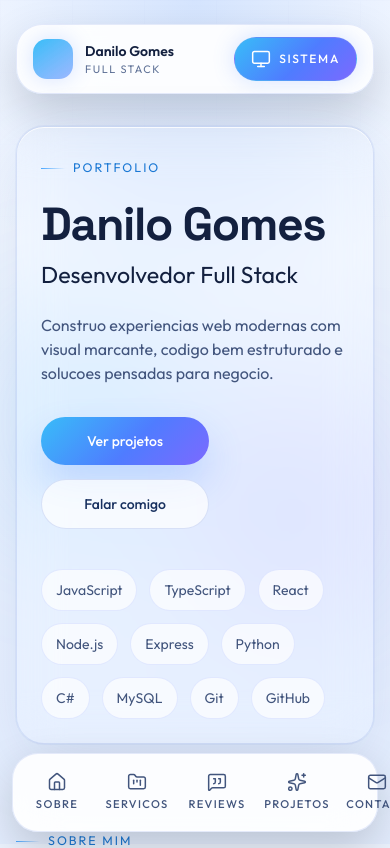
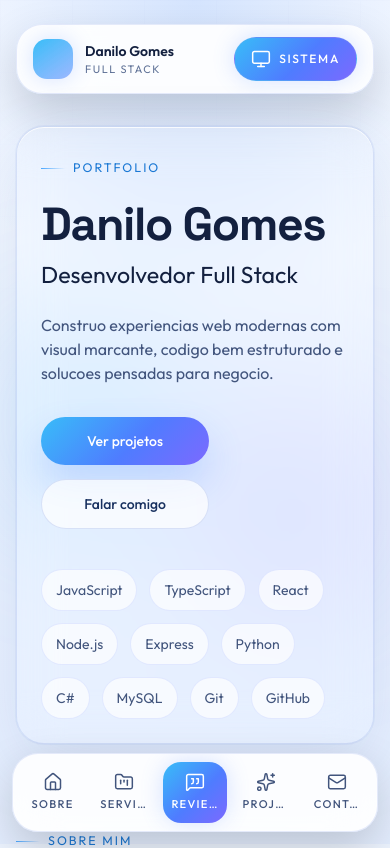
Before and after one commit to danilodg/danilodg.github.io, a React (Vite) app: page / in a window 390 px wide. Shown: the top 848 px of the page. Built offline with nearby package versions, Linux system fonts and the light colour scheme.

Commit message:
Refine mobile nav behavior on narrow screens

```diff
--- a/src/components/SiteHeader.tsx
+++ b/src/components/SiteHeader.tsx
@@ -1,4 +1,4 @@
-import { useEffect, useRef, useState } from 'react'
+import { useEffect, useMemo, useRef, useState } from 'react'
 import type { ReactNode } from 'react'
 
 import { FolderKanban, House, Mail, MessageSquareQuote, Monitor, MoonStar, Sparkles, SunMedium } from 'lucide-react'
@@ -87,20 +87,31 @@ function MobileRailButton({ href, icon, label, onClick, isActive = false }: NavI
       {...(href ? { href } : { onClick, type: 'button' as const })}
       aria-current={isActive ? 'page' : undefined}
       className={[
-        'flex min-w-[72px] flex-1 flex-col items-center justify-center gap-1 rounded-[18px] px-3 py-2.5 text-[0.7rem] font-medium uppercase tracking-[0.12em] transition',
+        'flex min-w-0 flex-1 flex-col items-center justify-center gap-1 rounded-[18px] px-2 py-2.5 text-[0.7rem] font-medium uppercase tracking-[0.12em] transition-[flex-grow,background-color,color,box-shadow] duration-200 max-[360px]:gap-0.5 max-[360px]:px-1 max-[360px]:py-2 max-[360px]:text-[0.58rem] max-[360px]:tracking-[0.08em]',
+        isActive ? 'max-[360px]:flex-[1.35]' : 'max-[360px]:flex-[0.8]',
         isActive
           ? 'bg-[linear-gradient(135deg,var(--accent-start),var(--accent-mid)_55%,var(--accent-end))] text-white shadow-[0_0_22px_var(--accent-shadow)]'
           : 'text-[color:var(--text-soft)]',
       ].join(' ')}
     >
       <span>{icon}</span>
-      <span>{label}</span>
+      <span
+        className={[
+          'max-w-full truncate transition-all duration-200',
+          isActive
+            ? 'max-[360px]:max-w-full max-[360px]:opacity-100'
+            : 'max-[360px]:max-h-0 max-[360px]:max-w-0 max-[360px]:opacity-0',
+        ].join(' ')}
+      >
+        {label}
+      </span>
     </Component>
   )
 }
 
 export function SiteHeader({ effectiveTheme, themeMode, onSelectTheme }: SiteHeaderProps) {
   const [expandedItem, setExpandedItem] = useState<string | null>(null)
+  const [activeSection, setActiveSection] = useState<string | null>(null)
   const themeLockTimeoutRef = useRef<number | null>(null)
 
   useEffect(() => {
@@ -111,15 +122,78 @@ export function SiteHeader({ effectiveTheme, themeMode, onSelectTheme }: SiteHea
     }
   }, [])
 
-  const links: NavItem[] = [
+  const links: NavItem[] = useMemo(() => [
     { id: 'sobre', href: '#sobre', icon: <House className="h-5 w-5" strokeWidth={1.8} />, label: 'Sobre' },
     { id: 'projetos', href: '#projetos', icon: <FolderKanban className="h-5 w-5" strokeWidth={1.8} />, label: 'Servicos' },
     { id: 'recomendacoes', href: '#recomendacoes', icon: <MessageSquareQuote className="h-5 w-5" strokeWidth={1.8} />, label: 'Reviews' },
     { id: 'servicos', href: '#servicos', icon: <Sparkles className="h-5 w-5" strokeWidth={1.8} />, label: 'Projetos' },
     { id: 'contato', href: '#contato', icon: <Mail className="h-5 w-5" strokeWidth={1.8} />, label: 'Contato' },
-  ]
+  ], [])
 
   const nextThemeMode: ThemeMode = themeMode === 'system' ? 'light' : themeMode === 'light' ? 'dark' : 'system'
+
+  useEffect(() => {
+    let frameId: number | null = null
+    const sectionIds = links.map((item) => item.id)
+
+    const updateActiveSection = () => {
+      const viewportLine = window.innerHeight * 0.45
+      let nextSection: string | null = null
+      let closestDistance = Number.POSITIVE_INFINITY
+      let firstSectionTop = Number.POSITIVE_INFINITY
+
+      for (const sectionId of sectionIds) {
+        const section = document.getElementById(sectionId)
+        if (!section) {
+          continue
+        }
+
+        const rect = section.getBoundingClientRect()
+        firstSectionTop = Math.min(firstSectionTop, rect.top)
+
+        const distance = rect.top <= viewportLine && rect.bottom >= viewportLine
+          ? 0
+          : Math.min(Math.abs(rect.top - viewportLine), Math.abs(rect.bottom - viewportLine))
+
+        if (distance < closestDistance) {
+          closestDistance = distance
+          nextSection = sectionId
+        }
+      }
+
+      if (firstSectionTop > viewportLine) {
+        setActiveSection(null)
+        return
+      }
+
+      setActiveSection(nextSection)
+    }
+
+    const requestSectionUpdate = () => {
+      if (frameId !== null) {
+        window.cancelAnimationFrame(frameId)
+      }
+
+      frameId = window.requestAnimationFrame(() => {
+        frameId = null
+        updateActiveSection()
+      })
+    }
+
+    updateActiveSection()
+
+    window.addEventListener('scroll', requestSectionUpdate, { passive: true })
+    window.addEventListener('resize', requestSectionUpdate)
+
+    return () => {
+      if (frameId !== null) {
+        window.cancelAnimationFrame(frameId)
+      }
+
+      window.removeEventListener('scroll', requestSectionUpdate)
+      window.removeEventListener('resize', requestSectionUpdate)
+    }
+  }, [links])
 
   function keepThemeButtonExpanded() {
     setExpandedItem('theme')
@@ -158,6 +232,7 @@ export function SiteHeader({ effectiveTheme, themeMode, onSelectTheme }: SiteHea
               <DesktopRailButton
                 {...item}
                 expanded={expandedItem === item.id}
+                isActive={activeSection === item.id}
                 key={item.label}
                 onBlur={() => setExpandedItem((currentItem) => (currentItem === item.id ? null : currentItem))}
                 onFocus={() => setExpandedItem(item.id)}
@@ -211,9 +286,9 @@ export function SiteHeader({ effectiveTheme, themeMode, onSelectTheme }: SiteHea
           </button>
         </div>
 
-        <nav className="fixed inset-x-3 bottom-3 z-30 flex gap-2 rounded-[26px] border border-[color:var(--nav-border)] bg-[var(--nav-bg)] p-2 shadow-[0_18px_46px_rgba(0,0,0,0.18)] backdrop-blur-[22px] [view-transition-name:none]" aria-label="Navegacao principal mobile">
+        <nav className="fixed inset-x-3 bottom-3 z-30 flex gap-2 overflow-hidden rounded-[26px] border border-[color:var(--nav-border)] bg-[var(--nav-bg)] p-2 shadow-[0_18px_46px_rgba(0,0,0,0.18)] backdrop-blur-[22px] max-[360px]:gap-1 max-[360px]:p-1.5 [view-transition-name:none]" aria-label="Navegacao principal mobile">
           {links.map((item) => (
-            <MobileRailButton {...item} key={item.label} />
+            <MobileRailButton {...item} isActive={activeSection === item.id} key={item.label} />
           ))}
         </nav>
       </header>
```
